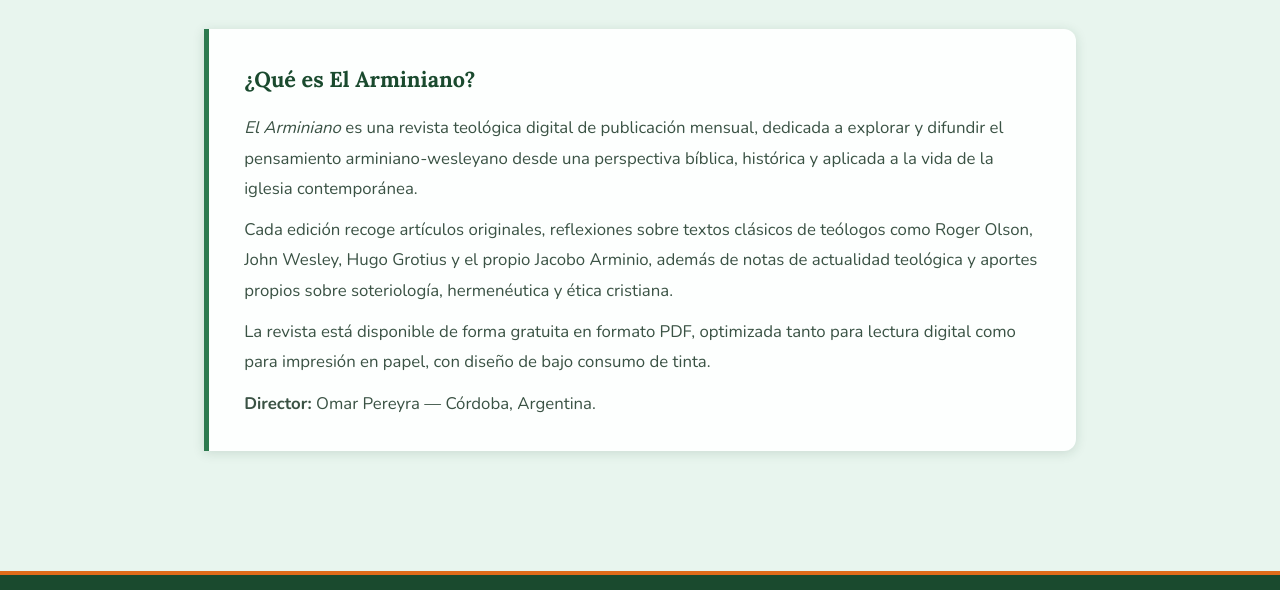
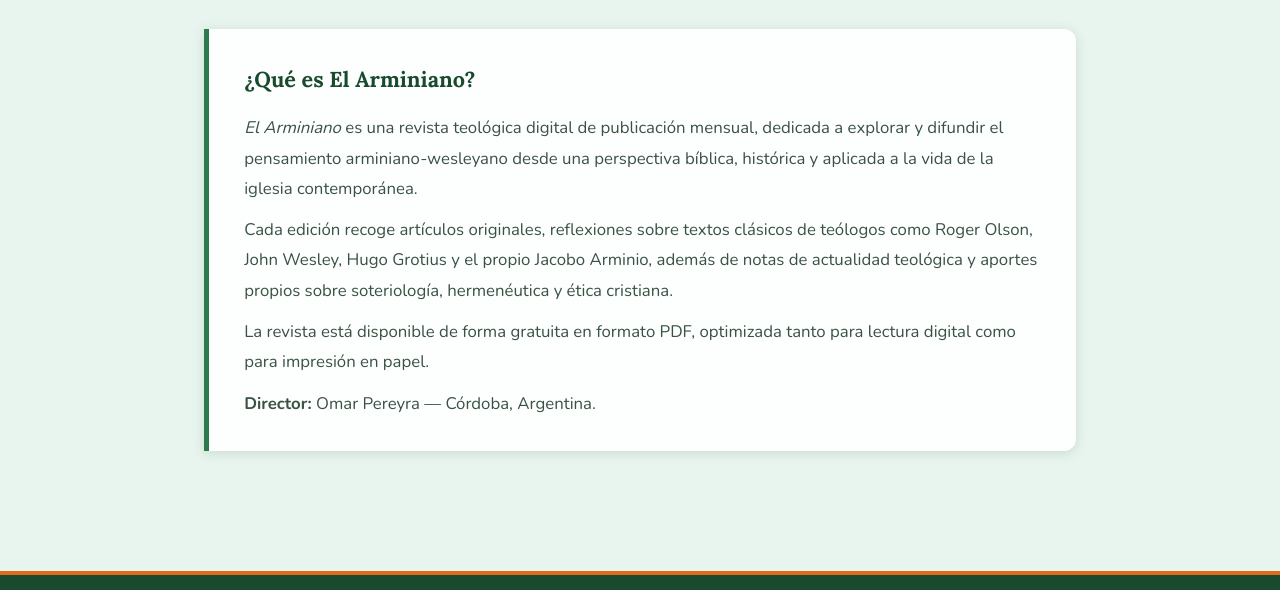
Before and after one commit to omarpereyra72/el-arminiano, a plain HTML site: page index.html in a window 1280 px wide. Shown: the part 1117-1707 px from the top of the page. Drawn offline with nearby package versions, Linux system fonts and the light colour scheme.

Commit message:
Add files via upload

```diff
--- a/index.html
+++ b/index.html
@@ -469,8 +469,7 @@
       </p>
       <p>
         La revista está disponible de forma gratuita en formato PDF, optimizada tanto
-        para lectura digital como para impresión en papel, con diseño de bajo consumo
-        de tinta.
+        para lectura digital como para impresión en papel.
       </p>
       <p>
         <strong>Director:</strong> Omar Pereyra — Córdoba, Argentina.
```
